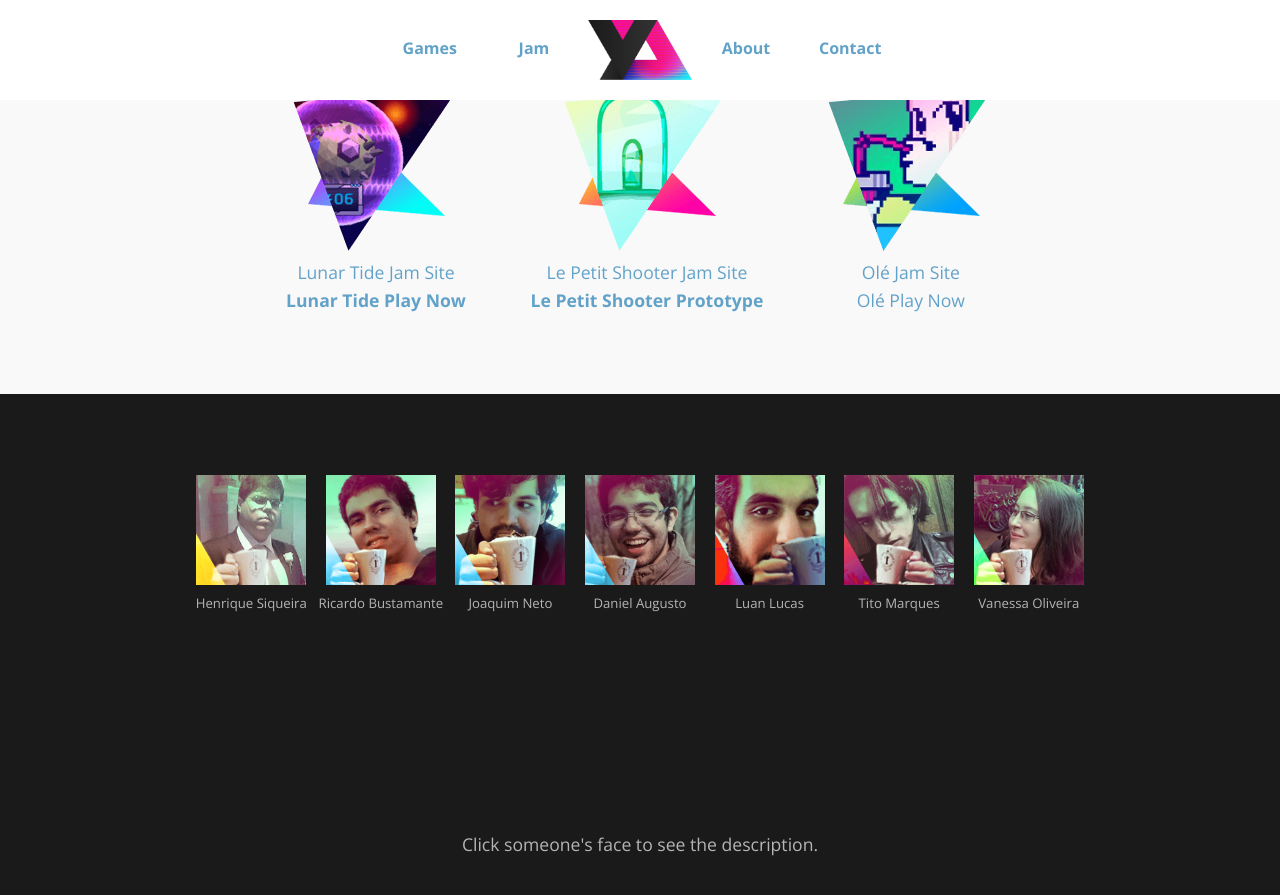
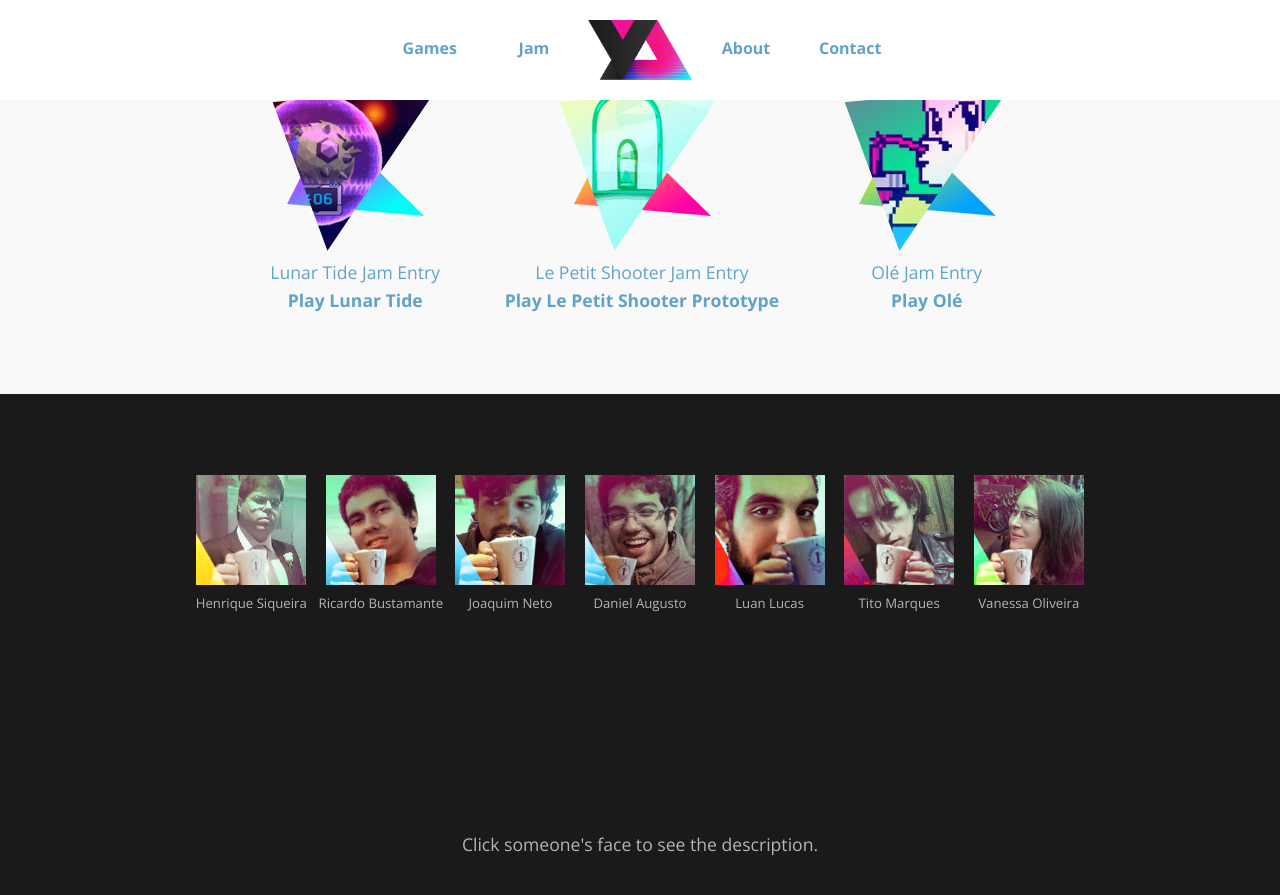
Before and after one commit to ricardobusta/yesdevgames.github.io, a Jekyll site: the page built from index.html, in a window 1280 px wide and 900 px high, scrolled down 1363 px. Shown: the top 895 px of the window. Built offline with Jekyll 4.4.1, drawn with Linux system fonts in a browser that asks for light colours; nearby versions of some CDN libraries; the list of posts is cut into pages by our own code.

Commit message:
Update jam.html
Link errado, arrumei um pouco as palavras

```diff
--- a/_includes/home/jam.html
+++ b/_includes/home/jam.html
@@ -28,18 +28,18 @@
 		<span>
 		<div class="jam-games">
 			<a href="yesdev.games/lunartide/play"><img src="{{ site.url }}{{ site.baseurl }}/img/jam/jam1.png"></img></a><br>
-			<a href ="http://globalgamejam.org/2017/games/lunar-tide">Lunar Tide Jam Site</a><br>
-			<a href="yesdev.games/lunartide/play" style="font-weight: bold;">Lunar Tide Play Now</a>
+			<a href ="http://globalgamejam.org/2017/games/lunar-tide">Lunar Tide Jam Entry</a><br>
+			<a href="yesdev.games/lunartide/play" style="font-weight: bold;">Play Lunar Tide</a>
 		</div>
 		<div class="jam-games">
 			<a href ="yesdev.games/lepetit/play"><img src="{{ site.url }}{{ site.baseurl }}/img/jam/jam2.png"></img></a><br>
-			<a href="https://ldjam.com/events/ludum-dare/38/le-petit-shooter">Le Petit Shooter Jam Site</a><br>
-			<a href ="yesdev.games/lepetit/play" style="font-weight: bold;">Le Petit Shooter Prototype</a>
+			<a href="https://ldjam.com/events/ludum-dare/38/le-petit-shooter">Le Petit Shooter Jam Entry</a><br>
+			<a href ="yesdev.games/lepetit/play" style="font-weight: bold;">Play Le Petit Shooter Prototype</a>
 		</div>
 		<div class="jam-games">
 			<a href ="https://danisson.github.io/GGJ2017/"><img src="{{ site.url }}{{ site.baseurl }}/img/jam/jam3.png"></img></a><br>
-			<a href ="http://globalgamejam.org/2017/games/ol%C3%A9">Olé Jam Site</a><br>
-			<a href ="https://danisson.github.io/GGJ2017/ style="font-weight: bold;"">Olé Play Now</a>
+			<a href ="http://globalgamejam.org/2017/games/ol%C3%A9">Olé Jam Entry</a><br>
+			<a href ="https://danisson.github.io/GGJ2017/" style="font-weight: bold;">Play Olé</a>
 
 		</div>
 		</span>
```
